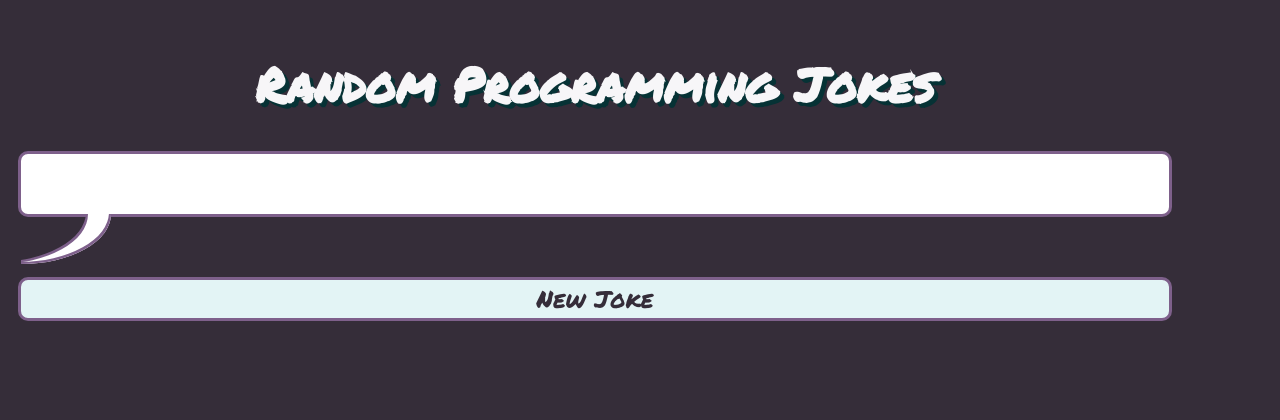
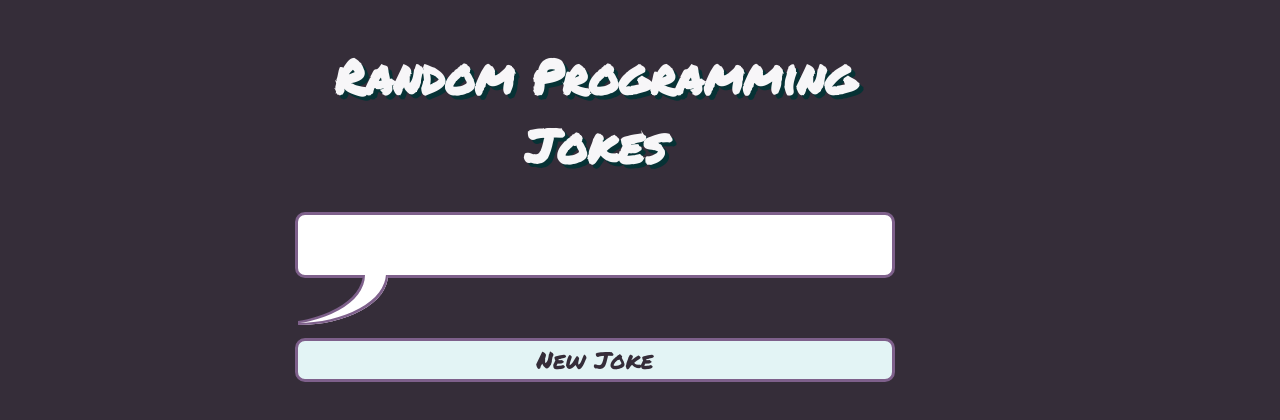
Before and after one commit to stefi23/random-jokes, a plain HTML site: page index.html in a window 1280 px wide. Drawn offline with Linux system fonts and the light colour scheme; no server answers.

Commit message:
changed picture

```diff
--- a/styles.css
+++ b/styles.css
@@ -6,6 +6,9 @@ body {
   font-size: 1.5rem;
   padding: 10px 100px 10px 10px;
   color: #352d39;
+  margin: 0 auto;
+  width: 600px;
+  min-width: 400px;
 }
 
 h1 {
```
Also changed, not shown: jokes-generator.png.
